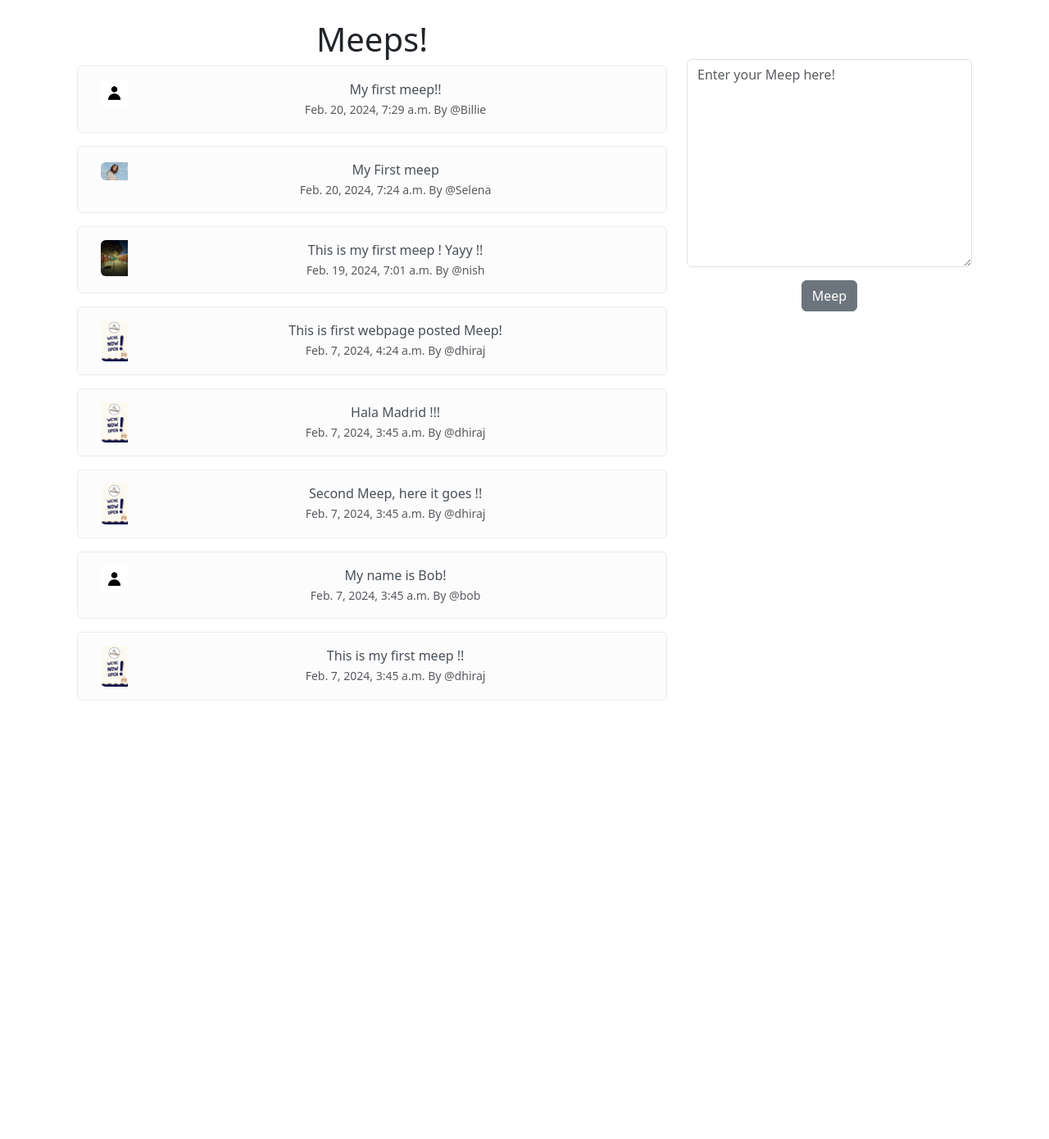
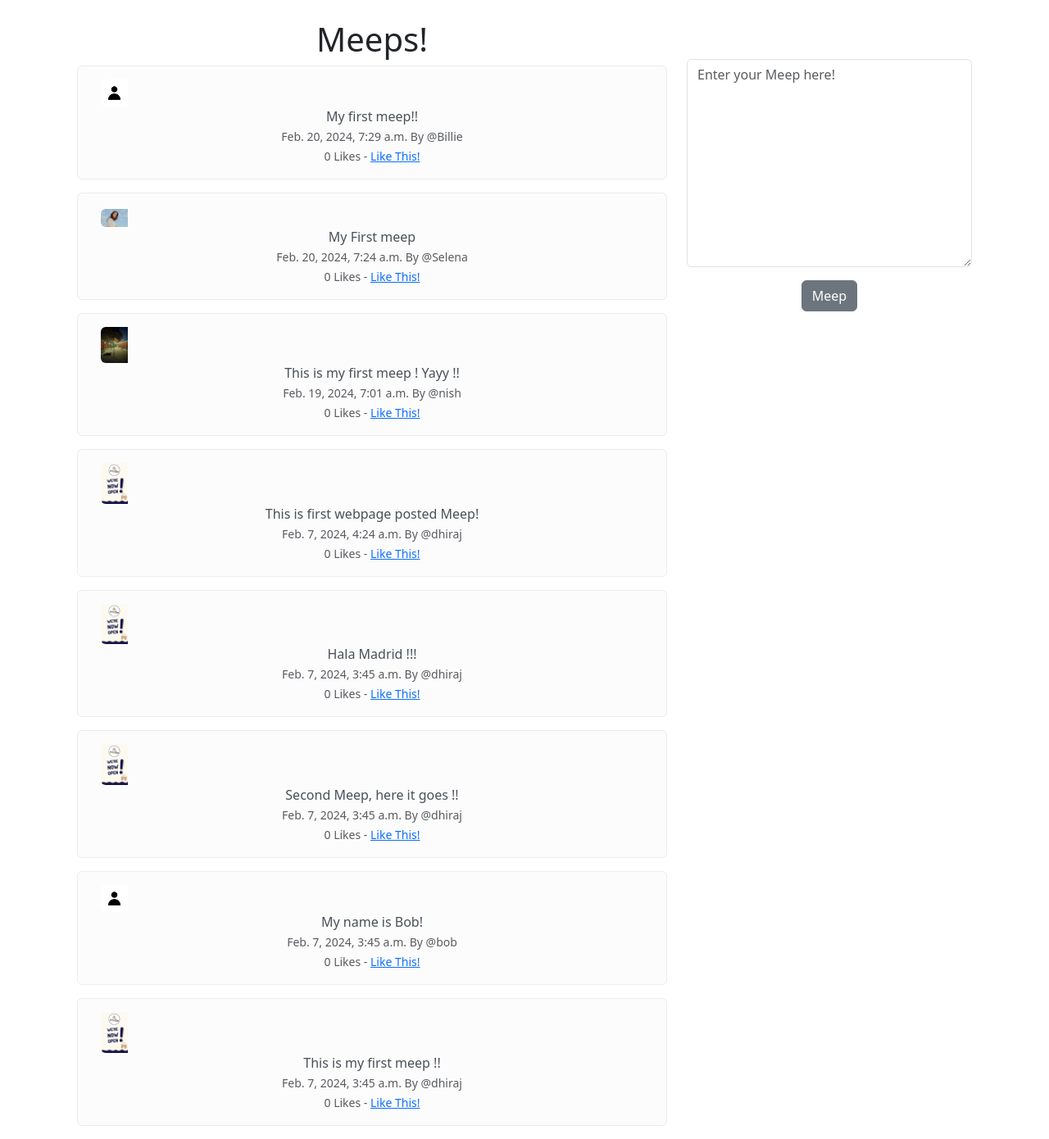
Before and after one commit to basnetdhirajb/Musker, a Django app: page / in a window 1280 px wide. Shown: the part 56-1446 px from the top of the page at 82% size. Before the commit the page ends 911 px from the top, so only its background shows below. Run offline with Django 4.2, Linux system fonts and the light colour scheme; a user stored in the database is signed in; data comes from the database, SQL or seed files in the repository; both versions use the stored data as it was after the commit; data that the repository does not hold is empty.

Commit message:
Like Functionality Added

```diff
--- a/social/muskeer/forms.py
+++ b/social/muskeer/forms.py
@@ -17,7 +17,7 @@ class MeepForm(forms.ModelForm):
 
     class Meta:
         model = Meep
-        exclude = ["user"]
+        exclude = ["user", "likes"]
 
 class SignUpForm(UserCreationForm):
     email = forms.EmailField(label="", widget= forms.TextInput(attrs={
--- a/social/muskeer/models.py
+++ b/social/muskeer/models.py
@@ -35,6 +35,12 @@ class Meep(models.Model):
     )
     body = models.CharField(max_length = 200)
     createdAt = models.DateTimeField(auto_now_add = True)
+    likes = models.ManyToManyField(User, related_name= 'meepLikes', blank=True)
+
+    #keeping track of likes
+    def numberOfLikes(self):
+        return self.likes.count()
+
 
     def __str__(self):
         return(
--- a/social/muskeer/templates/home.html
+++ b/social/muskeer/templates/home.html
@@ -19,11 +19,13 @@
                      <img src="{% static 'images/default_profile.jpg' %}" class="img-fluid rounded-start" alt="...">
                      {% endif %}
                   </div>
-                  <div class="col-11">
+                  <div class="col-11y">
                      {{meep.body}}<br>
                      <small class="text-muted">
                         {{ meep.createdAt}} By
                         @{{meep.user.username}}
+                        <br>
+                        {{meep.numberOfLikes}} Likes - <a href ='{% url 'likeMeep' meep.id %}' >Like This!</a>
                      </small>
                   </div>
 
--- a/social/muskeer/urls.py
+++ b/social/muskeer/urls.py
@@ -8,5 +8,6 @@ urlpatterns = [
     path('login/',  views.loginUser, name = 'login'),
     path('logout/', views.logoutUser, name = 'logout'),
     path('register/', views.registerUser, name = 'register'),
-    path('update_profile/', views.updateProfile, name = 'update_profile')
+    path('update_profile/', views.updateProfile, name = 'update_profile'),
+    path('meep_like/<int:pk>', views.likeMeep, name = 'likeMeep'),
 ]
--- a/social/muskeer/views.py
+++ b/social/muskeer/views.py
@@ -6,6 +6,7 @@ from .forms import MeepForm, SignUpForm, UpdateUserForm, ProfilePictureForm
 from django.contrib.auth import authenticate, login, logout
 from django.contrib.auth.forms import UserCreationForm
 from django.contrib.auth.models import User
+from django.shortcuts import get_object_or_404
 
 # Create your views here.
 def home(request):
@@ -133,3 +134,17 @@ def updateProfile(request):
     else:
         messages.success(request, 'You must be logged in to view this page!')
         return redirect('home')
+
+def likeMeep(request, pk):
+    if request.user.is_authenticated:
+        meep = get_object_or_404(Meep, id = pk)
+        if meep.likes.filter(id = request.user.id):
+            meep.likes.remove(request.user)
+        else:
+            meep.likes.add(request.user)
+
+        return redirect('home')
+
+    else:
+        messages.success(request,("You must be logged in to view this page!"))
+        return redirect('home')
```
Also changed, not shown: social/db.sqlite3, social/muskeer/migrations/0006_meep_likes.py (added).
